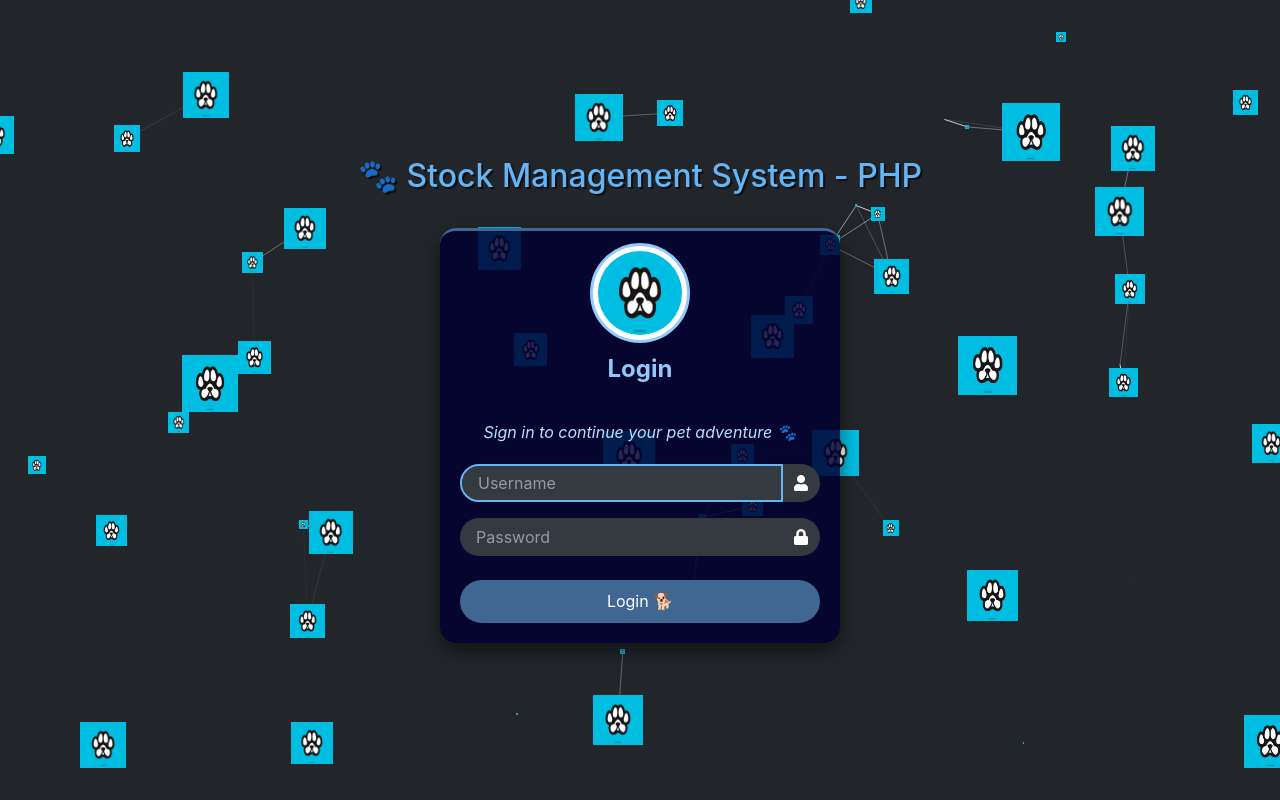
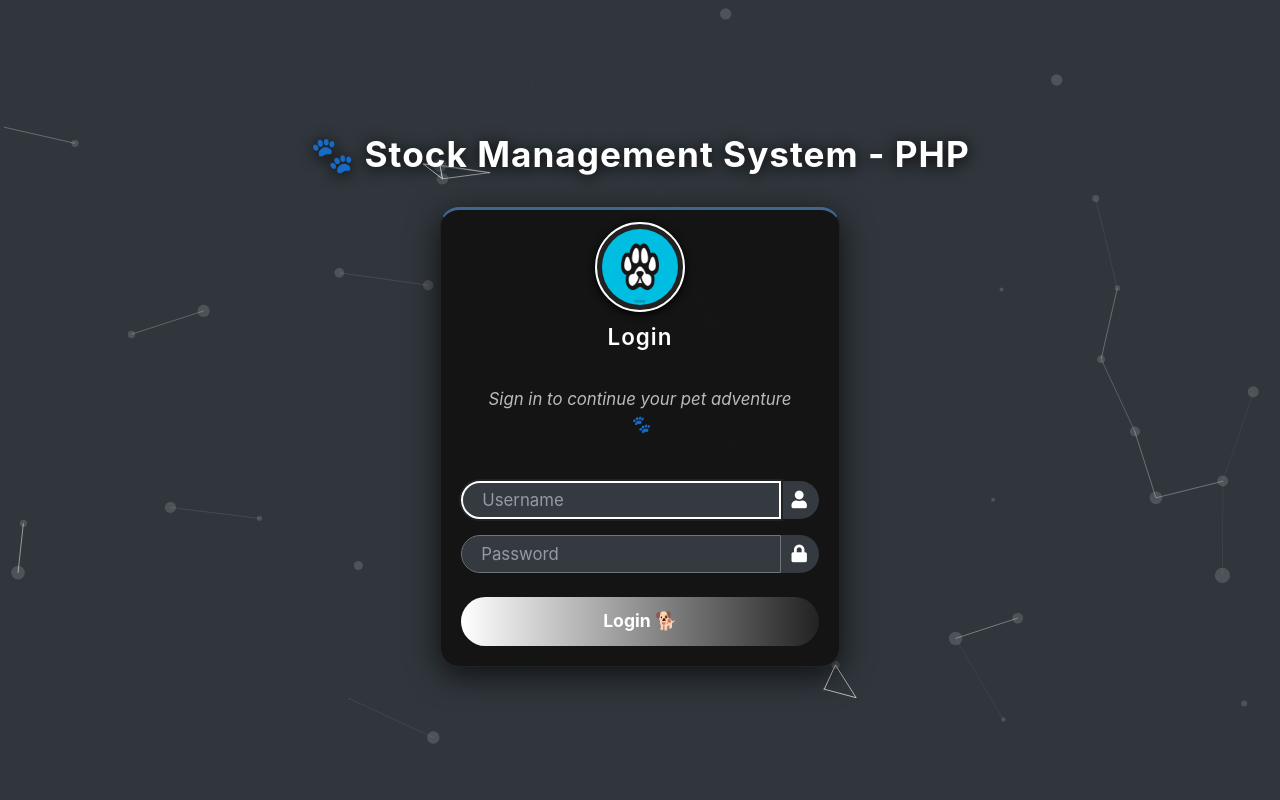
Before and after one commit to Justinedave09/sms, a PHP site: page /sms/admin/login.php in a window 1280 px wide. Run offline with PHP 8.4, Linux system fonts and the light colour scheme; data comes from the database, SQL or seed files in the repository; some libraries are stand-ins or nearby versions.

Commit message:
Changes to be committed: 	modified:   admin/home.php 	modified:   admin/inc/navigation.php 	modified:   admin/inc/topBarNav.php 	modified:   admin/login.php 	modified:   admin/stocks/index.php

```diff
--- a/admin/login.php
+++ b/admin/login.php
@@ -2,7 +2,7 @@
 <!DOCTYPE html>
 <html lang="en">
 <?php require_once('inc/header.php') ?>
-<body class="hold-transition login-page dark-mode">
+<body class="hold-transition login-page dark-mode" style="background: #111; color: #fff;">
 <script>start_loader()</script>
 
 <!-- 🌟 Particle Container -->
@@ -20,11 +20,7 @@
   }
 
   body {
-    /* background-image: url("<?php //echo validate_image($_settings->info('cover')) ?>"); */
-    /* background-size: cover;
-    background-position: center;
-    background-repeat: no-repeat; */
-    backdrop-filter: brightness(0.5);
+    backdrop-filter: brightness(0.7);
     display: flex;
     justify-content: center;
     align-items: center;
@@ -33,6 +29,9 @@
     margin: 0;
     position: relative;
     z-index: 1;
+    background: #111;
+    color: #fff;
+    font-family: 'Inter', 'Segoe UI', Arial, sans-serif;
   }
 
   .login-title, .login-box {
@@ -41,10 +40,13 @@
   }
 
   .login-title {
-    color: #64b5f6;
-    text-shadow: 2px 2px rgba(0, 0, 0, 0.6);
+    color: #fff;
+    font-weight: 700;
+    letter-spacing: 1px;
     margin-bottom: 2rem;
     text-align: center;
+    font-size: 2.2rem;
+    text-shadow: 0 2px 16px #000;
   }
 
   .login-box {
@@ -53,60 +55,82 @@
   }
 
   .card-primary.card-outline {
-    border-top: 5px solid #42a5f5;
-    border-radius: 1rem;
-    background: rgba(0, 0, 50, 0.85);
-    box-shadow: 0 8px 20px rgba(0, 0, 0, 0.5);
+    border-top: 4px solid #fff;
+    border-radius: 1.2rem;
+    background: rgba(20, 20, 20, 0.98);
+    box-shadow: 0 8px 32px rgba(0,0,0,0.7);
+    border: 1px solid #222;
   }
 
   .card-header img {
-    border: 3px solid #90caf9;
-    background-color: #fff;
+    border: 2px solid #fff;
+    background-color: #222;
     padding: 5px;
+    box-shadow: 0 2px 8px #000;
   }
 
   .card-header a {
-    color: #90caf9;
-    font-weight: bold;
-    font-size: 1.5rem;
+    color: #fff;
+    font-weight: 600;
+    font-size: 1.4rem;
     text-decoration: none;
+    letter-spacing: 1px;
+    margin-top: 0.5rem;
+    display: inline-block;
   }
 
   .login-box-msg {
-    color: #bbdefb;
+    color: #bbb;
     font-style: italic;
+    font-size: 1.05rem;
+    margin-bottom: 1.5rem;
   }
 
   .form-control {
-    border-radius: 50px;
-    padding: 0.75rem 1rem;
-    background-color: #e3f2fd;
-    border: none;
-    color: #0d47a1;
+    border-radius: 40px;
+    padding: 0.8rem 1.2rem;
+    background-color: #181818;
+    border: 1px solid #333;
+    color: #fff;
+    font-size: 1.05rem;
+    transition: border 0.2s;
   }
 
   .form-control:focus {
-    border: 2px solid #64b5f6;
-    box-shadow: none;
+    border: 2px solid #fff;
+    box-shadow: 0 0 0 2px #222;
+    background: #222;
+    color: #fff;
   }
 
   .input-group-text {
-    border-radius: 50px;
-    background-color: #42a5f5;
-    color: white;
+    border-radius: 40px;
+    background-color: #222;
+    color: #fff;
     border: none;
+    font-size: 1.1rem;
   }
 
   .btn-primary {
-    /* background-color: #2196f3; */
+    background: linear-gradient(90deg, #fff 0%, #222 100%);
+    color: #111;
     border: none;
-    border-radius: 50px;
-    padding: 0.6rem;
-    transition: background-color 0.3s ease;
+    border-radius: 40px;
+    padding: 0.7rem 0;
+    font-weight: 700;
+    font-size: 1.1rem;
+    transition: background 0.2s, color 0.2s;
+    box-shadow: 0 2px 8px #000;
   }
 
   .btn-primary:hover {
-    background-color: #1e88e5;
+    background: #fff;
+    color: #000;
+  }
+
+  /* Modern input group spacing */
+  .input-group {
+    margin-bottom: 1.3rem;
   }
 </style>
 
@@ -115,7 +139,7 @@
 <div class="login-box">
   <div class="card card-outline card-primary">
     <div class="card-header text-center">
-      <img src="../uploads/logo-1746087088.png" alt="Pet Logo" class="rounded-circle" style="width: 100px; height: 100px; object-fit: cover;">
+      <img src="../uploads/logo-1746087088.png" alt="Pet Logo" class="rounded-circle" style="width: 90px; height: 90px; object-fit: cover;">
       <a href="./" class="d-block mt-2">Login</a>
     </div>
     <div class="card-body">
@@ -155,31 +179,29 @@
   particlesJS("particles-js", {
     "particles": {
       "number": {
-        "value": 50,
+        "value": 40,
         "density": {
           "enable": true,
-          "value_area": 1000
+          "value_area": 900
         }
       },
       "shape": {
-        "type": "image",
-        "image": {
-          "src": "../uploads/logo-1746087088.png", // <-- Make sure this file exists
-          "width": 100,
-          "height": 100
-        }
+        "type": "circle",
+      },
+      "color": {
+        "value": "#fff"
       },
       "opacity": {
-        "value": 0.6
+        "value": 0.15
       },
       "size": {
-        "value": 30,
+        "value": 8,
         "random": true
       },
       "move": {
         "enable": true,
-        "speed": 1.0,
-        "out_mode": "inside",
+        "speed": 1.2,
+        "out_mode": "bounce",
         "bounce": true,
       }
     },
@@ -196,10 +218,10 @@
       },
       "modes": {
         "repulse": {
-          "distance": 100
+          "distance": 120
         },
         "push": {
-          "particles_nb": 3
+          "particles_nb": 2
         }
       }
     },
--- a/admin/stocks/index.php
+++ b/admin/stocks/index.php
@@ -1,6 +1,6 @@
 <div class="card card-outline card-primary">
 	<div class="card-header">
-		<h3 class="card-title">List of Stocks <?php echo var_dump($_SESSION)?></h3>
+		<h3 class="card-title">List of Stocks <?php //echo var_dump($_SESSION)?></h3>
         <div class="card-tools">
 			<a href="<?php echo base_url ?>admin/?page=stocks/add_stock" class="btn btn-flat btn-primary"><span class="fas fa-plus"></span>  Create New</a>
 		</div>
```
Also changed, not shown: admin/home.php (+95 -67 lines), admin/inc/navigation.php (+68 -38 lines), admin/inc/topBarNav.php (+10 -8 lines), uploads/avatar-10.png (deleted), uploads/avatar-11.png (deleted).
